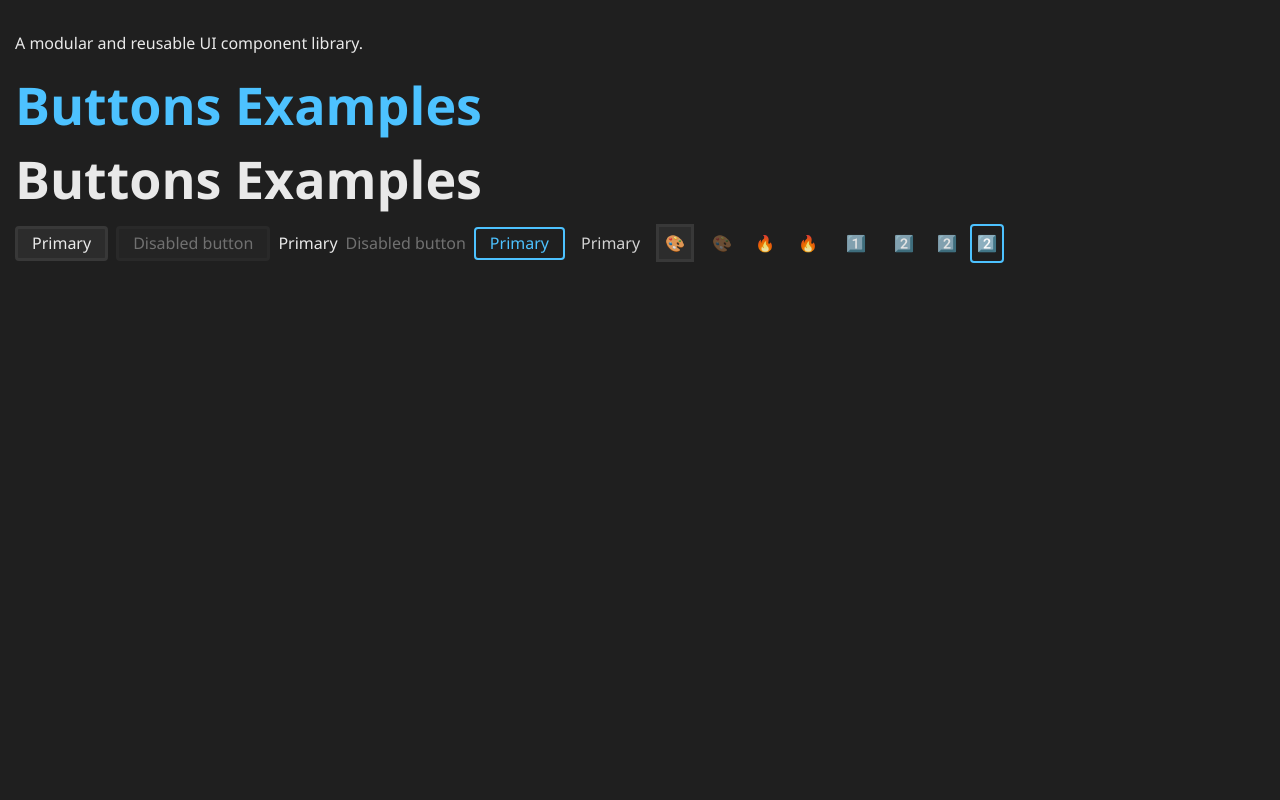
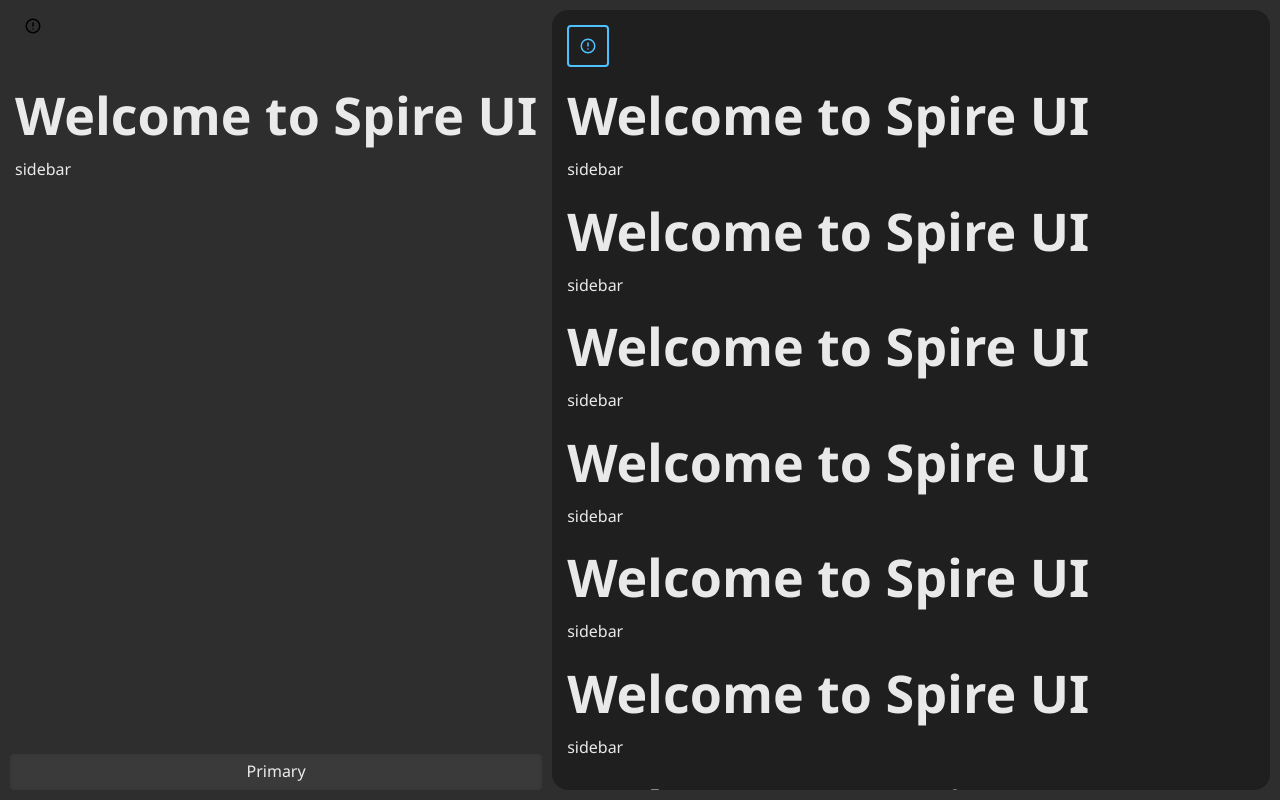
Before and after one commit to somasekhar-kothapalli/Spire-UI, a website with bundled scripts: page src/index.html in a window 1280 px wide. Built offline with nearby package versions, Linux system fonts and the light colour scheme.

Commit message:
feat(layout): add s-layout component and update styling for consistency
Introduce a new `s-layout` component to manage the overall layout structure, including sidebar and main content. Adjust padding and styling across `s-header`, `s-footer`, `s-container`, and `s-sidebar` components to ensure consistency and improve visual alignment. Remove unnecessary borders and padding to streamline the UI.

```diff
--- a/src/components/s-container.js
+++ b/src/components/s-container.js
@@ -5,7 +5,7 @@
   static #shadowStyleSheet = css`
     :host {
       display: block;
-      padding: 15px 20px;
+      padding: 0px;
       background: var(--background-color);
       color: var(--text-color);
       transition: width 0.3s ease-in-out;
@@ -13,8 +13,9 @@
       overflow-y: scroll;
     }
     :host::-webkit-scrollbar {
-      width: 10px;
+      width: 6px;
       background: var(--foreground-color);
+      margin-inline-end: 20px;
     }
     :host::-webkit-scrollbar-thumb {
       background: var(--accent-color);
--- a/src/components/s-footer.js
+++ b/src/components/s-footer.js
@@ -8,12 +8,10 @@
       align-items: center;
       justify-content: space-between;
       height: var(--footer-height);
-      width: 100%;
-      padding: 15px 20px;
+      padding: 0px;
       background: var(--background-color);
       color: var(--text-color);
       transition: all 0.3s ease-in-out;
-      border-top: var(--bs-border-width) var(--bs-border-style) var(--bs-border-color) !important;
     }
   `;
 
--- a/src/components/s-header.js
+++ b/src/components/s-header.js
@@ -8,12 +8,10 @@
       align-items: center;
       justify-content: space-between;
       height: var(--header-height);
-      width: 100%;
-      padding: 15px 20px;
+      padding: 0px;
       background: var(--background-color);
       color: var(--text-color);
       transition: all 0.3s ease-in-out;
-      border-bottom: var(--bs-border-width) var(--bs-border-style) var(--bs-border-color) !important;
     }
   `;
 
--- /dev/null
+++ b/src/components/s-layout.js
@@ -0,0 +1,66 @@
+import { html, css } from "../utils/template.js";
+export default class SLayout extends HTMLElement {
+  static #shadowTemplate = html`
+    <template>
+      <s-sidebar id="sidebar" expandable="true">
+        <div slot="container">
+          <slot name="sidebar-container"></slot>
+        </div>
+        <div slot="footer">
+          <slot name="sidebar-footer"></slot>
+        </div>
+      </s-sidebar>
+      <main class="s-container">
+
+        <s-container id="container-content">
+          <slot name="container-content"></slot>
+        </s-container>
+      </main>
+    </template>
+  `;
+  static #shadowStyleSheet = css`
+    :host {
+      display: flex;
+      flex-direction: row;
+      color: var(--text-color);
+      background-color: var(--foreground-color);
+      height: 100%;
+      width: 100%;
+      overflow: hidden;
+    }
+
+    .s-container {
+      flex-grow: 1;
+      display: flex;
+      flex-direction: column;
+      margin: 10px 10px 10px 0px;
+    }
+
+    .s-content {
+      display: block;
+      background: var(--background-color);
+      border: 1px solid var(--s-primary-color);
+      color: var(--text-color);
+      overflow: auto;
+      height: 100%;
+    }
+    s-container {
+      padding: 15px;
+      border-radius: 16px;
+    }
+  `;
+
+  #shadowRoot = null;
+
+  constructor() {
+    super();
+
+    this.#shadowRoot = this.attachShadow({ mode: "closed" });
+    this.#shadowRoot.adoptedStyleSheets = [SLayout.#shadowStyleSheet];
+    this.#shadowRoot.append(
+      document.importNode(SLayout.#shadowTemplate.content, true)
+    );
+  }
+}
+
+customElements.define("s-layout", SLayout);
--- a/src/components/s-sidebar.js
+++ b/src/components/s-sidebar.js
@@ -6,7 +6,7 @@
   static observedAttributes = ["expanded", "expandable"];
   static #shadowTemplate = html`
     <template>
-      <s-header id="sidebar-header" class="border-bottom"> </s-header>
+      <s-header id="sidebar-header"> </s-header>
       <s-container>
         <slot name="container"></slot>
       </s-container>
@@ -18,18 +18,15 @@
 
   static #shadowStyleSheet = css`
     :host {
-      display: block;
+      display: flex;
+      flex-direction: column;
+      color: var(--text-color);
+      background-color: var(--foreground-color);
       width: var(--sidebar-width);
       height: 100%;
       position: relative;
-      border-right: var(--border-width) solid var(--border-color);
-      display: block flex;
-      flex-flow: column;
-      background-color: var(--foreground-color);
-      color: var(--text-color);
-      transition: width 0.3s ease-in-out;
       overflow: hidden;
-      justify-content: space-between;
+      transition: all 0.3s ease-in-out;
     }
     :host([hidden]) {
       display: none;
@@ -43,16 +40,19 @@
     }
     s-header {
       justify-content: start;
+      background: transparent;
     }
     s-footer {
       display: block;
       padding: 10px;
       justify-content: start;
+      background: transparent;
     }
     s-container {
       flex: 1;
       overflow-y: auto;
-      padding: 10px;
+      background: var(--foreground-color);
+      padding: 15px;
     }
   `;
 
--- a/src/index.html
+++ b/src/index.html
@@ -38,12 +38,11 @@
       <div slot="footer">
         <s-button>Primary</s-button>
       </div>
-    </s-sidebar> -->
+    </s-sidebar>
     <p>A modular and reusable UI component library.</p>
     <h1 style="color: var(--accent-color);">Buttons Examples</h1>
     <h1 style="color: var(--color-primary);">Buttons Examples</h1>
-    <!-- Buttons -->
-    <div class="d-flex gap-2 flex-wrap flex-row align-items-center">
+    <div class="d-flex gap-2 fles-wrap fles-row align-items-center">
       <s-button>Primary</s-button>
       <s-button disabled>Disabled button</s-button>
       <s-button skin="flat">Primary</s-button>
@@ -58,6 +57,122 @@
       <s-button skin="icon" size="large">2️⃣</s-button>
       <s-button skin="icon" size="small">2️⃣</s-button>
       <s-button skin="icon-outlined" size="small">2️⃣</s-button>
-    </div>
+    </div> -->
+    <s-layout>
+      <div slot="sidebar-container">
+        <h1>Welcome to Spire UI</h1>
+        sidebar
+      </div>
+      <div slot="sidebar-footer">
+        <s-button class="w-100">Primary</s-button>
+      </div>
+      <div slot="container-header">
+        <s-button class="toggle-btn" id="toggle" skin="icon-outlined"> <s-icon src="menu"></s-icon> </s-button>
+      </div>
+      <div slot="container-content">
+        <s-button class="toggle-btn" id="toggle" skin="icon-outlined"> <s-icon src="menu"></s-icon> </s-button>
+        <h1>Welcome to Spire UI</h1>
+        sidebar
+        <h1>Welcome to Spire UI</h1>
+        sidebar
+        <h1>Welcome to Spire UI</h1>
+        sidebar
+        <h1>Welcome to Spire UI</h1>
+        sidebar
+        <h1>Welcome to Spire UI</h1>
+        sidebar
+        <h1>Welcome to Spire UI</h1>
+        sidebar
+        <h1>Welcome to Spire UI</h1>
+        sidebar
+        <h1>Welcome to Spire UI</h1>
+        sidebar
+        <h1>Welcome to Spire UI</h1>
+        sidebar
+        <h1>Welcome to Spire UI</h1>
+        sidebar
+        <h1>Welcome to Spire UI</h1>
+        sidebar
+        <h1>Welcome to Spire UI</h1>
+        sidebar
+        <h1>Welcome to Spire UI</h1>
+        sidebar
+        <h1>Welcome to Spire UI</h1>
+        sidebar
+        <h1>Welcome to Spire UI</h1>
+        sidebar
+        <h1>Welcome to Spire UI</h1>
+        sidebar
+        <h1>Welcome to Spire UI</h1>
+        sidebar
+        <h1>Welcome to Spire UI</h1>
+        sidebar
+        <h1>Welcome to Spire UI</h1>
+        sidebar
+        <h1>Welcome to Spire UI</h1>
+        sidebar
+        <h1>Welcome to Spire UI</h1>
+        sidebar
+        <h1>Welcome to Spire UI</h1>
+        sidebar
+        <h1>Welcome to Spire UI</h1>
+        sidebar
+        <h1>Welcome to Spire UI</h1>
+        sidebar
+        <h1>Welcome to Spire UI</h1>
+        sidebar
+        <h1>Welcome to Spire UI</h1>
+        sidebar
+        <h1>Welcome to Spire UI</h1>
+        sidebar
+        <h1>Welcome to Spire UI</h1>
+        sidebar
+        <h1>Welcome to Spire UI</h1>
+        sidebar
+        <h1>Welcome to Spire UI</h1>
+        sidebar
+        <h1>Welcome to Spire UI</h1>
+        sidebar
+        <h1>Welcome to Spire UI</h1>
+        sidebar
+        <h1>Welcome to Spire UI</h1>
+        sidebar
+        <h1>Welcome to Spire UI</h1>
+        sidebar
+        <h1>Welcome to Spire UI</h1>
+        sidebar
+        <h1>Welcome to Spire UI</h1>
+        sidebar
+        <h1>Welcome to Spire UI</h1>
+        sidebar
+        <h1>Welcome to Spire UI</h1>
+        sidebar
+        <h1>Welcome to Spire UI</h1>
+        sidebar
+        <h1>Welcome to Spire UI</h1>
+        sidebar
+        <h1>Welcome to Spire UI</h1>
+        sidebar
+        <h1>Welcome to Spire UI</h1>
+        sidebar
+        <h1>Welcome to Spire UI</h1>
+        sidebar
+        <h1>Welcome to Spire UI</h1>
+        sidebar
+        <h1>Welcome to Spire UI</h1>
+        sidebar
+        <h1>Welcome to Spire UI</h1>
+        sidebar
+        <h1>Welcome to Spire UI</h1>
+        sidebar
+        <h1>Welcome to Spire UI</h1>
+        sidebar
+        <h1>Welcome to Spire UI</h1>
+        sidebar
+      </div>
+      <div slot="container-footer">
+        <s-button class="toggle-btn" id="toggle" skin="icon-outlined"> <s-icon src="menu"></s-icon> </s-button>
+      </div>
+    </s-layout>
   </body>
 </html>
--- a/src/spire.js
+++ b/src/spire.js
@@ -7,5 +7,6 @@
 import "./components/s-header.js";
 import "./components/s-footer.js";
 import "./components/s-sidebar.js";
+import "./components/s-layout.js";
 
 export default Spire;
--- a/src/themes/base.css
+++ b/src/themes/base.css
@@ -22,7 +22,7 @@
 body {
   width: 100%;
   height: 100%;
-  padding: 15px;
+  padding: 0px;
   margin: 0;
   overflow-y: overlay;
   overflow-x: hidden;
```
